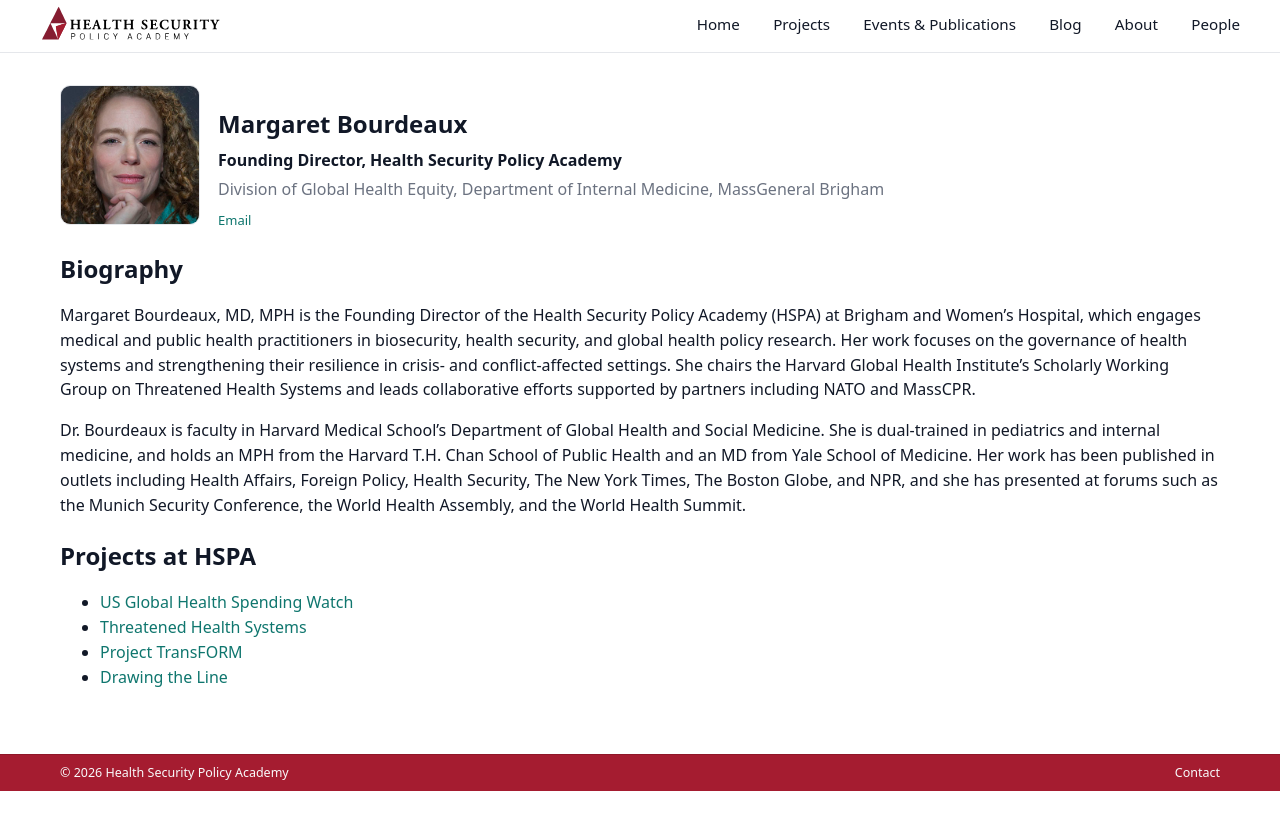
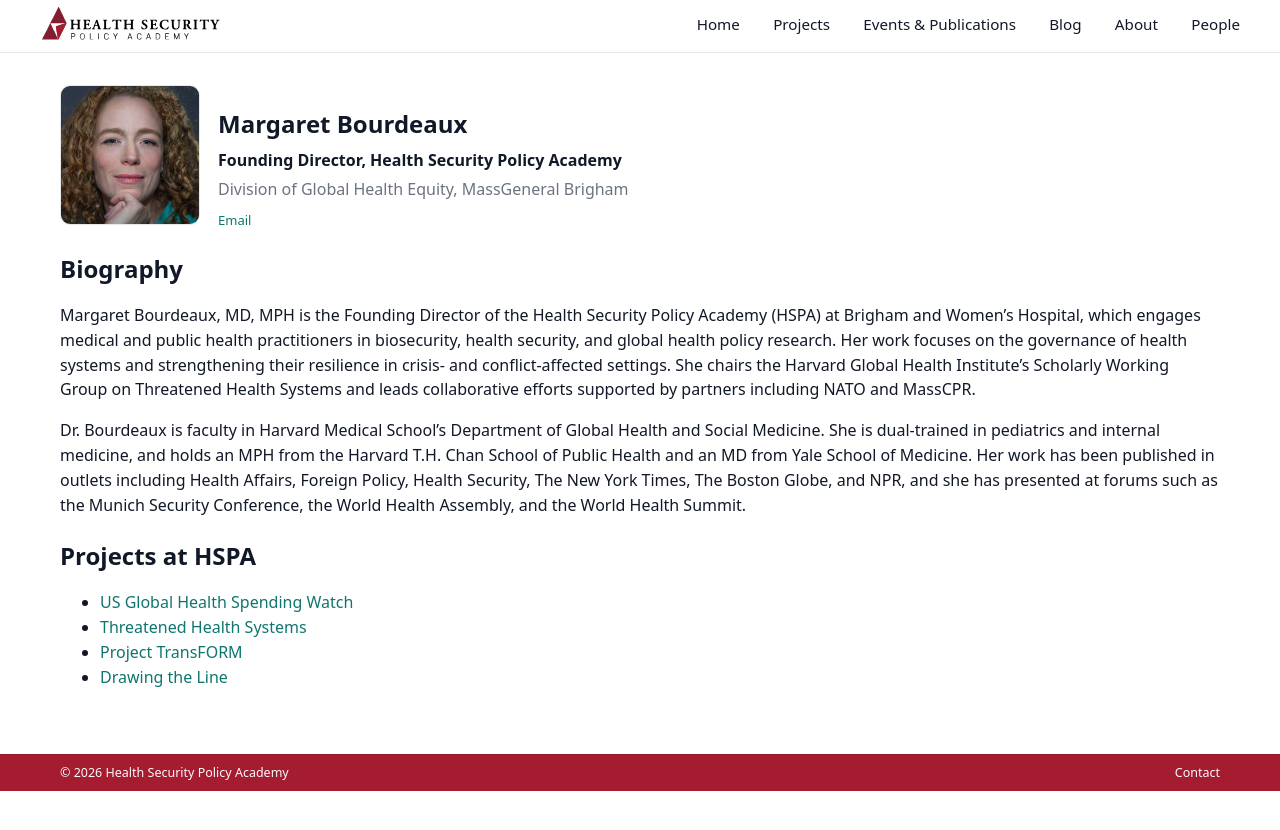
Before and after one commit to bourdeauxmargaret/bourdeauxmargaret.github.io, a Jekyll site: the page built from _people/margaret-bourdeaux.md, in a window 1280 px wide. Shown: the top 830 px of the page. Built offline with Jekyll 4.4.1, drawn with Linux system fonts in a browser that asks for light colours.

Commit message:
Edit affiliation for Margaret Bourdeaux
Updated affiliation to remove 'Department of Internal Medicine'.

```diff
--- a/_people/margaret-bourdeaux.md
+++ b/_people/margaret-bourdeaux.md
@@ -3,7 +3,7 @@ title: Margaret Bourdeaux
 layout: person
 group: Leadership & Faculty
 role: Founding Director, Health Security Policy Academy
-affiliation: Division of Global Health Equity, Department of Internal Medicine, MassGeneral Brigham
+affiliation: Division of Global Health Equity, MassGeneral Brigham
 photo: /assets/img/people/margaret-bourdeaux.jpg
 projects:
   - us-global-health-spending-watch
```
